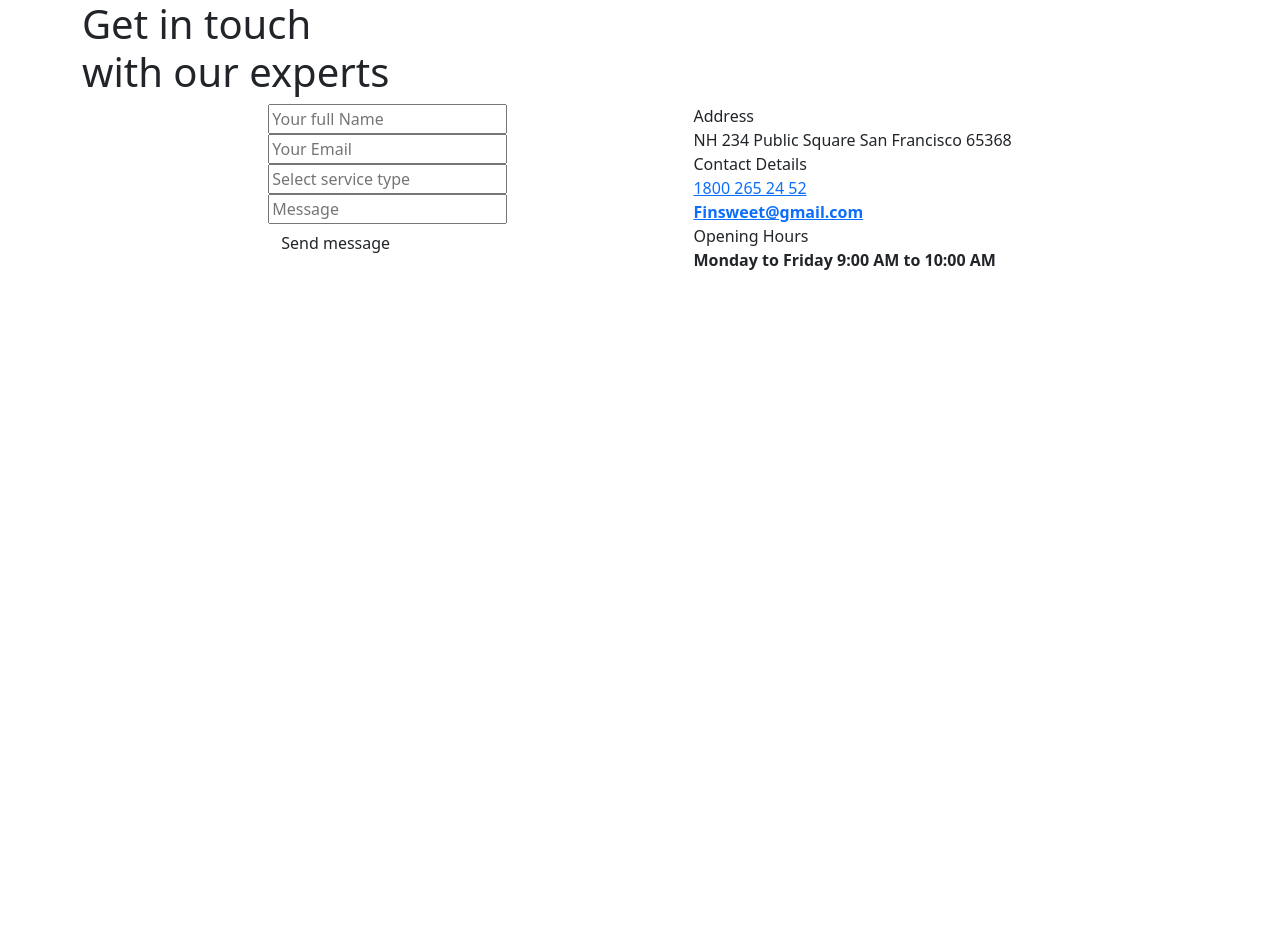
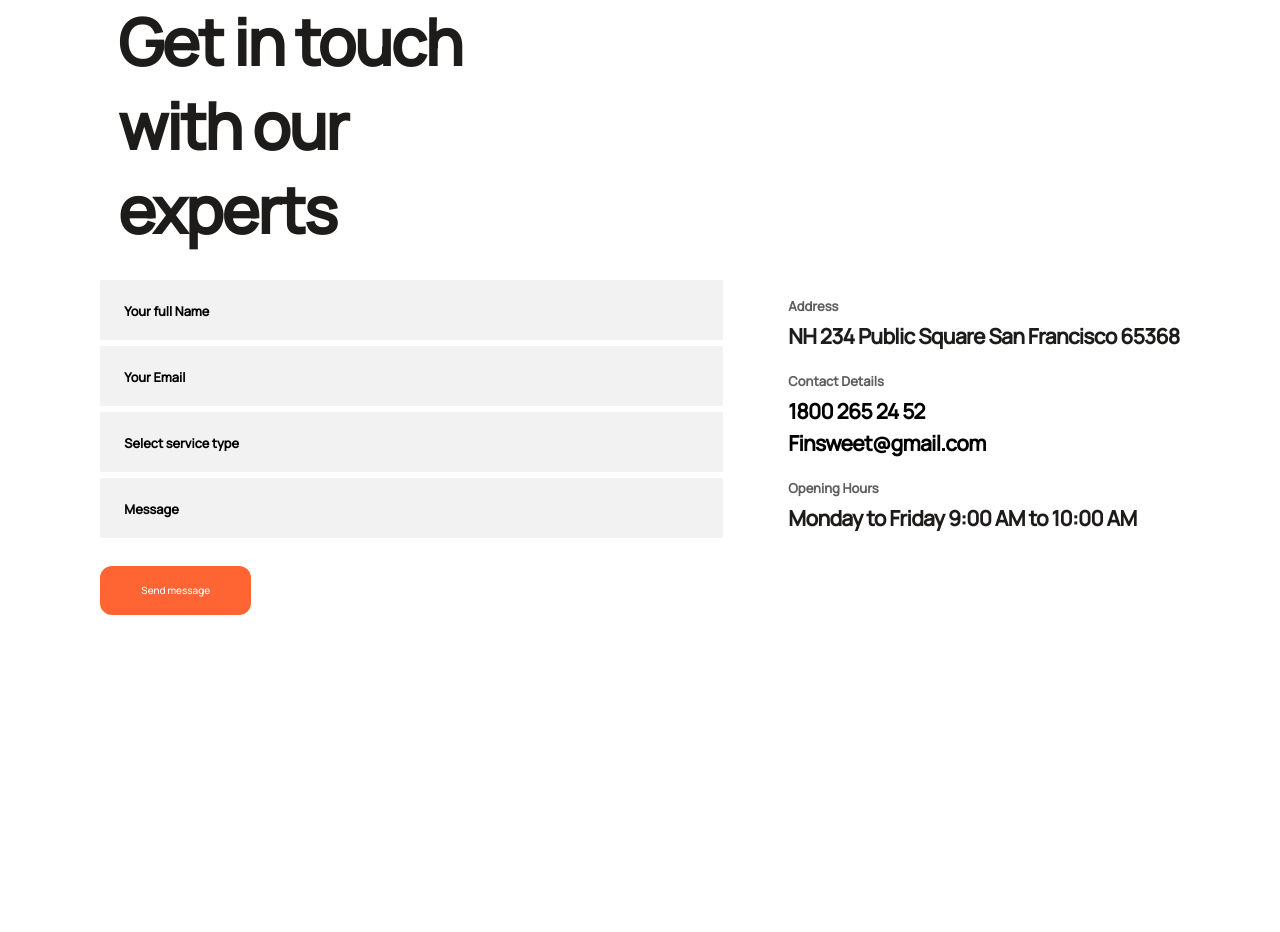
Before and after one commit to Mudi-Igbinoba/athena-services-page, a plain HTML site: page pages/contact.html in a window 1280 px wide. Before the commit the page ends 800 px from the top, so only its background shows below. Drawn offline with nearby package versions, Linux system fonts and the light colour scheme.

Commit message:
Update contact.html

```diff
--- a/pages/contact.html
+++ b/pages/contact.html
@@ -6,7 +6,7 @@
     <meta name="viewport" content="width=device-width, initial-scale=1.0">
     <title>Contact</title>
     <link rel="stylesheet" href="../Stylesheets/bootstrap.min.css">
-    <link rel="stylesheet" href="../Stylesheets/style.css">
+    <link rel="stylesheet" href="../Stylesheets/contact.css">
     <link rel="preconnect" href="https://fonts.googleapis.com">
     <link rel="preconnect" href="https://fonts.gstatic.com" crossorigin>
     <link href="https://fonts.googleapis.com/css2?family=Manrope:wght@500&display=swap" rel="stylesheet">
```
